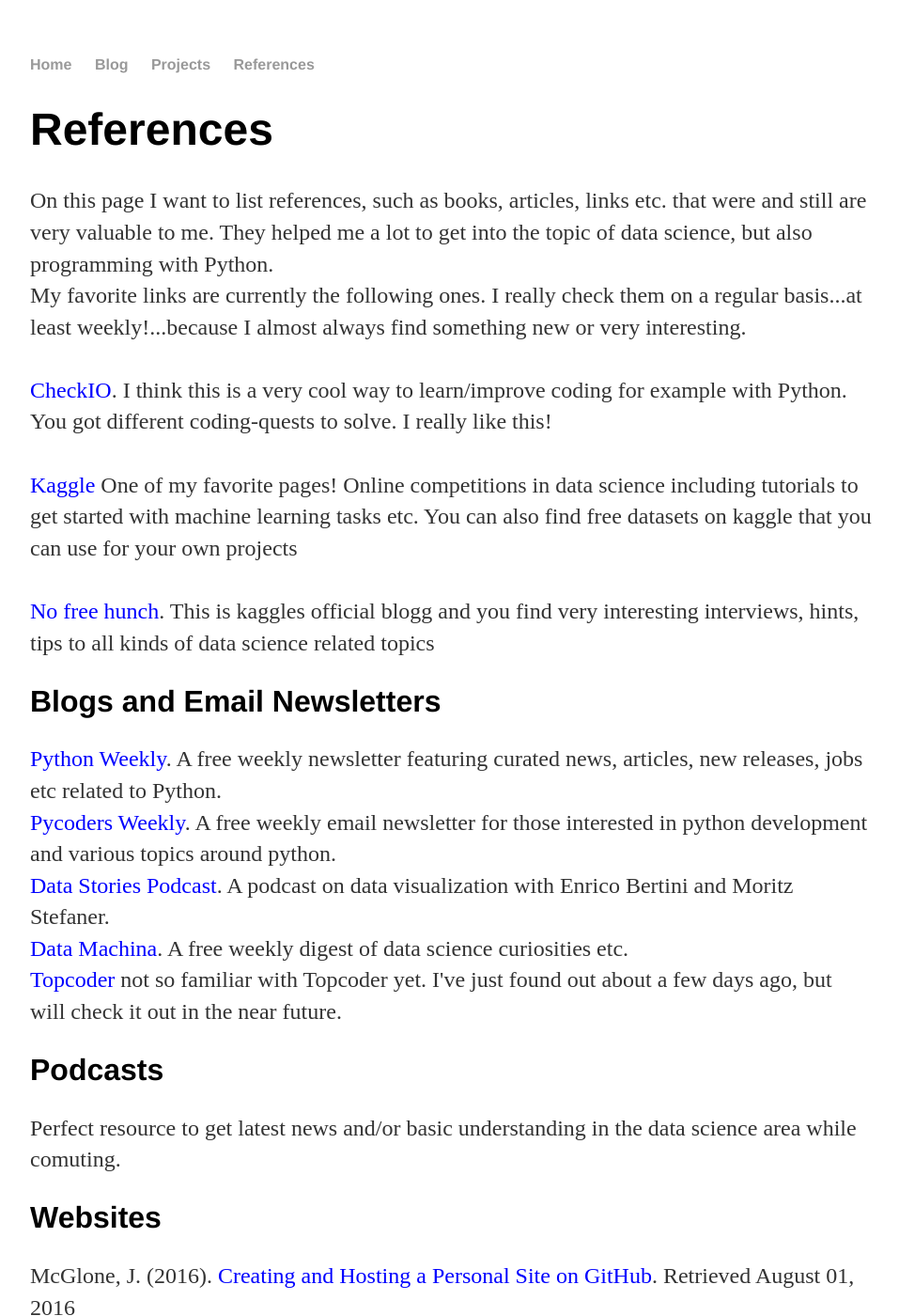
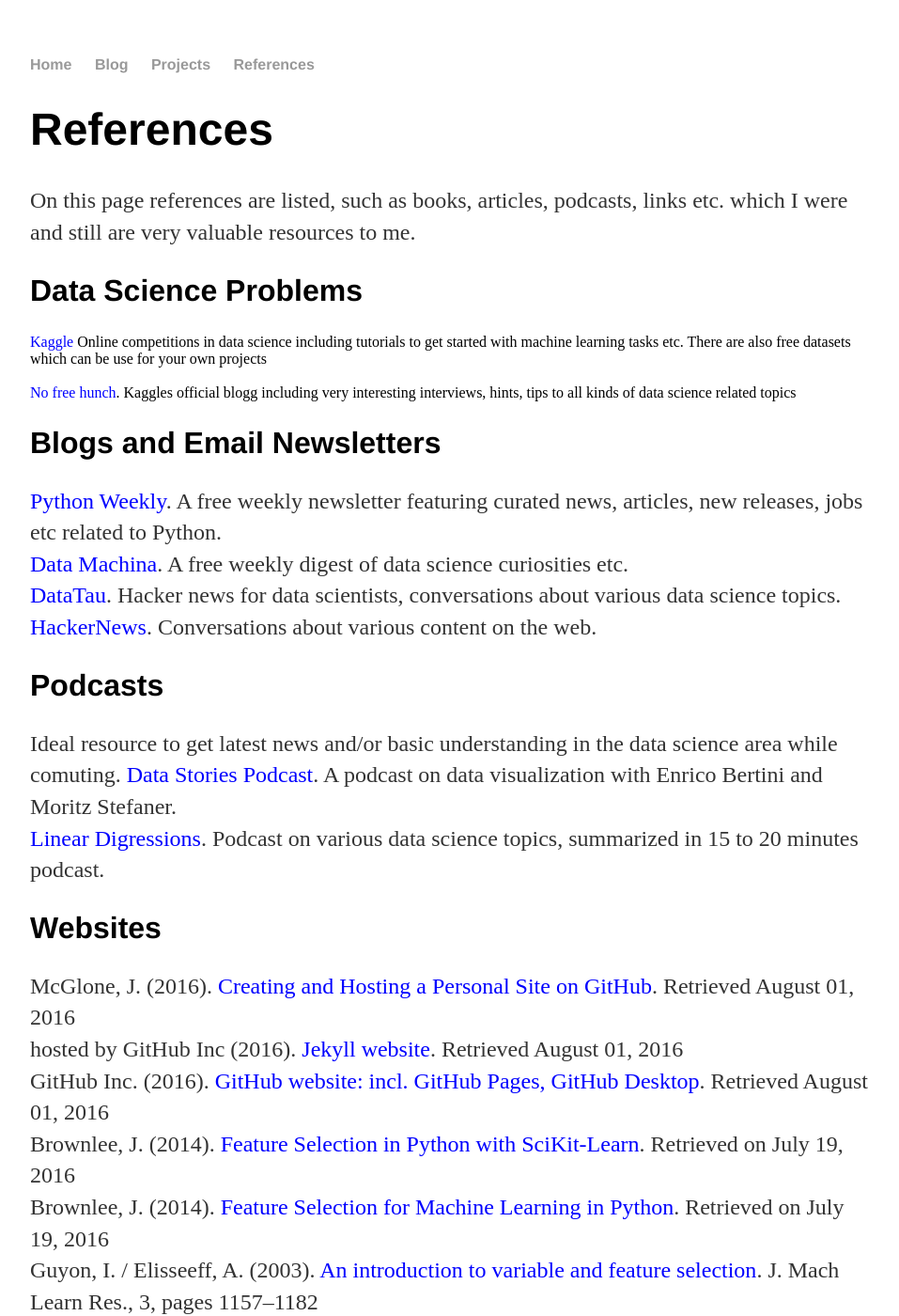
Before and after one commit to cgassman/cgassman.github.io, a Jekyll site: the page built from references/index.html, in a window 1280 px wide and 1400 px high. Shown: the whole window at 94% size, without its empty margins (160-1117 px from the left). Built offline with Jekyll 4.4.1, drawn with Linux system fonts in a browser that asks for light colours.

Commit message:
Update links
Podcasts and newsletters and blogs

```diff
--- a/references/index.html
+++ b/references/index.html
@@ -8,31 +8,28 @@
 <h1>References</h1>
 
 
-<p>On this page I want to list references, such as books, articles, links etc. that were and still are very valuable to me. They helped me a lot to get into the topic of data science, but also programming with Python.
+<p>On this page references are listed, such as books, articles, podcasts, links etc. which I were and still are very valuable resources to me.
 
 <br/>
 
-My favorite links are currently the following ones. I really check them on a regular basis...at least weekly!...because I almost always find something new or very interesting.</br></br>
-
-<a class="reflink" href="https://checkio.org/">CheckIO</a>. I think this is a very cool way to learn/improve coding for example with Python. You got different coding-quests to solve. I really like this!</br></br>
-<a class="reflink" href="http://kaggle.com">Kaggle</a> One of my favorite pages! Online competitions in data science including tutorials to get started with machine learning tasks etc. You can also find free datasets on kaggle that you can use for your own projects</br></br>
-<a class="reflink" href="http://blog.kaggle.com/">No free hunch</a>. This is kaggles official blogg and you find very interesting interviews, hints, tips to all kinds of data science related topics</br>
+<h2>Data Science Problems</h2>
+<a class="reflink" href="http://kaggle.com">Kaggle</a> Online competitions in data science including tutorials to get started with machine learning tasks etc. There are also free datasets which can be use for your own projects</br></br>
+<a class="reflink" href="http://blog.kaggle.com/">No free hunch</a>. Kaggles official blogg including very interesting interviews, hints, tips to all kinds of data science related topics</br>
 
 <h2>Blogs and Email Newsletters</h2>
 <p>
 <a class="reflink" href="http://www.pythonweekly.com/">Python Weekly</a>. A free weekly newsletter featuring curated news, articles, new releases, jobs etc related to Python.</br>
-<a class="reflink" href="http://pycoders.com/">Pycoders Weekly</a>. A free weekly email newsletter for those interested in python development and various topics around python.</br>
-<a class="reflink" href="http://datastori.es/">Data Stories Podcast</a>. A podcast on data visualization with Enrico Bertini and Moritz Stefaner.</br>
 <a class="reflink" href="https://tinyletter.com/datamachina">Data Machina</a>. A free weekly digest of data science curiosities etc.</br>
-<a class="reflink" href="">Topcoder</a> not so familiar with Topcoder yet. I've just found out about a few days ago, but will check it out in the near future.</br>
+<a class="reflink" href="http://www.datatau.com/">DataTau</a>. Hacker news for data scientists, conversations about various data science topics.</br>
+<a class="reflink" href="https://news.ycombinator.com/">HackerNews</a>. Conversations about various content on the web.</br>
 </p>
 
 
 <h2>Podcasts</h2>
 <p>
-Perfect resource to get latest news and/or basic understanding in the data science area while comuting.
-
-
+Ideal resource to get latest news and/or basic understanding in the data science area while comuting.
+<a class="reflink" href="http://datastori.es/">Data Stories Podcast</a>. A podcast on data visualization with Enrico Bertini and Moritz Stefaner.</br>
+<a class="reflink" href="http://lineardigressions.com/">Linear Digressions</a>. Podcast on various data science topics, summarized in 15 to 20 minutes podcast. </br>
 </p>
 
 
```
